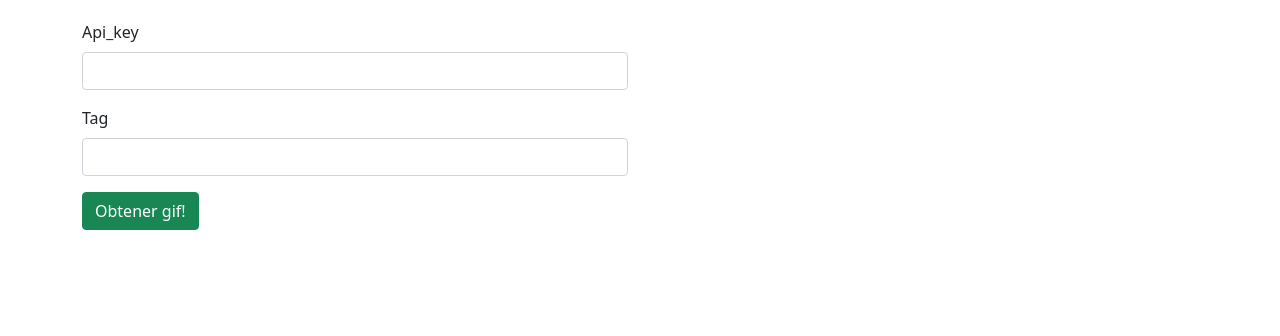
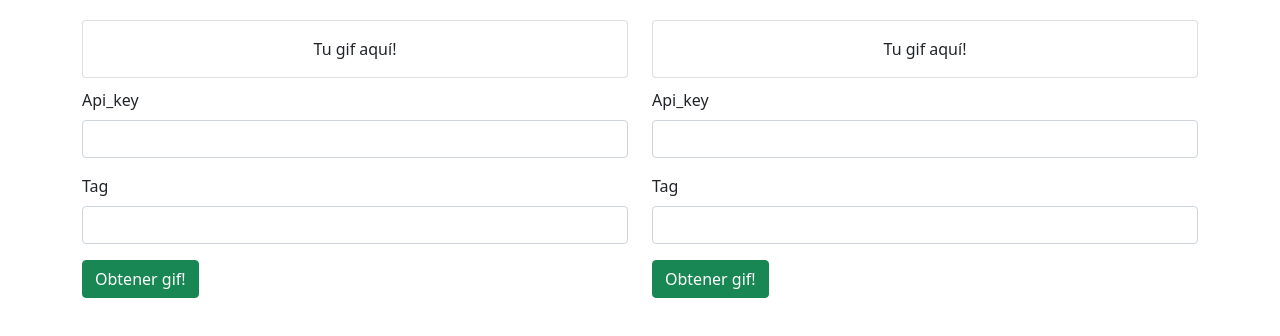
Before and after one commit to LuisManuelPozoDLT6/gif, a plain HTML site: page Actividad1/index.html in a window 1280 px wide. Drawn offline with nearby package versions, Linux system fonts and the light colour scheme.

Commit message:
Add files via upload

```diff
--- a/Actividad1/index.html
+++ b/Actividad1/index.html
@@ -7,6 +7,7 @@
     <meta http-equiv="X-UA-Compatible" content="IE=edge">
     <meta name="viewport" content="width=device-width, initial-scale=1.0">
     <title>Document</title>
+    <link rel="stylesheet" href="./d.css">
     <link href="https://cdn.jsdelivr.net/npm/bootstrap@5.1.3/dist/css/bootstrap.min.css" rel="stylesheet"
         integrity="sha384-1BmE4kWBq78iYhFldvKuhfTAU6auU8tT94WrHftjDbrCEXSU1oBoqyl2QvZ6jIW3" crossorigin="anonymous">
 </head>
@@ -15,6 +16,14 @@
     <div class="container" style="margin-top: 20px;">
         <div class="row">
             <div class="col-6">
+                <div class="col-12" style="margin-bottom: 10px;">
+                    <div class="card text-center">
+                        <div class="card-body" id="gif">
+                            Tu gif aquí!
+                        </div>
+                    </div>
+                </div>
+                <div class="col-12">
                     <form action="javascript:void(0);" onsubmit="getGif();">
                         <div class="mb-3">
                             <label for="exampleInputEmail1" class="form-label">Api_key</label>
@@ -27,8 +36,28 @@
                         <button type="submit" class="btn btn-success">Obtener gif!</button>
                     </form>
                 </div>
-            <div class="col-6 text-center" id="gif">
-
+            </div>
+            <div class="col-6">
+                <div class="col-12" style="margin-bottom: 10px;">
+                    <div class="card text-center">
+                        <div class="card-body" id="gif">
+                            Tu gif aquí!
+                        </div>
+                    </div>
+                </div>
+                <div class="col-12">
+                    <form action="javascript:void(0);" onsubmit="getGif();">
+                        <div class="mb-3">
+                            <label for="exampleInputEmail1" class="form-label">Api_key</label>
+                            <input type="text" class="form-control" id="apikey" aria-describedby="emailHelp">
+                        </div>
+                        <div class="mb-3">
+                            <label for="exampleInputPassword1" class="form-label">Tag</label>
+                            <input type="text" class="form-control" id="tag">
+                        </div>
+                        <button type="submit" class="btn btn-success">Obtener gif!</button>
+                    </form>
+                </div>
             </div>
         </div>
     </div>
--- a/Actividad1/main.js
+++ b/Actividad1/main.js
@@ -3,9 +3,11 @@
 const getGif = async  () => {
     let api_key = document.getElementById("apikey").value;
     let tag = document.getElementById("tag").value;
-    const URL = "https://api.giphy.com/v1/gifs/random?tag=" + tag +"&api_key="+ api_key;
+    const URL = `https://api.giphy.com/v1/gifs/random?api_key=${api_key}&tag=${tag}`;
     const response = await fetch(URL);
     const data = await response.json();
     console.log(response);
     console.log(data.data);
+    document.getElementById("gif").innerHTML =
+    "<img src='"+data.data.images.original.url+"'>";
 }
```
Lines whose indentation alone changed are shown as unchanged.
